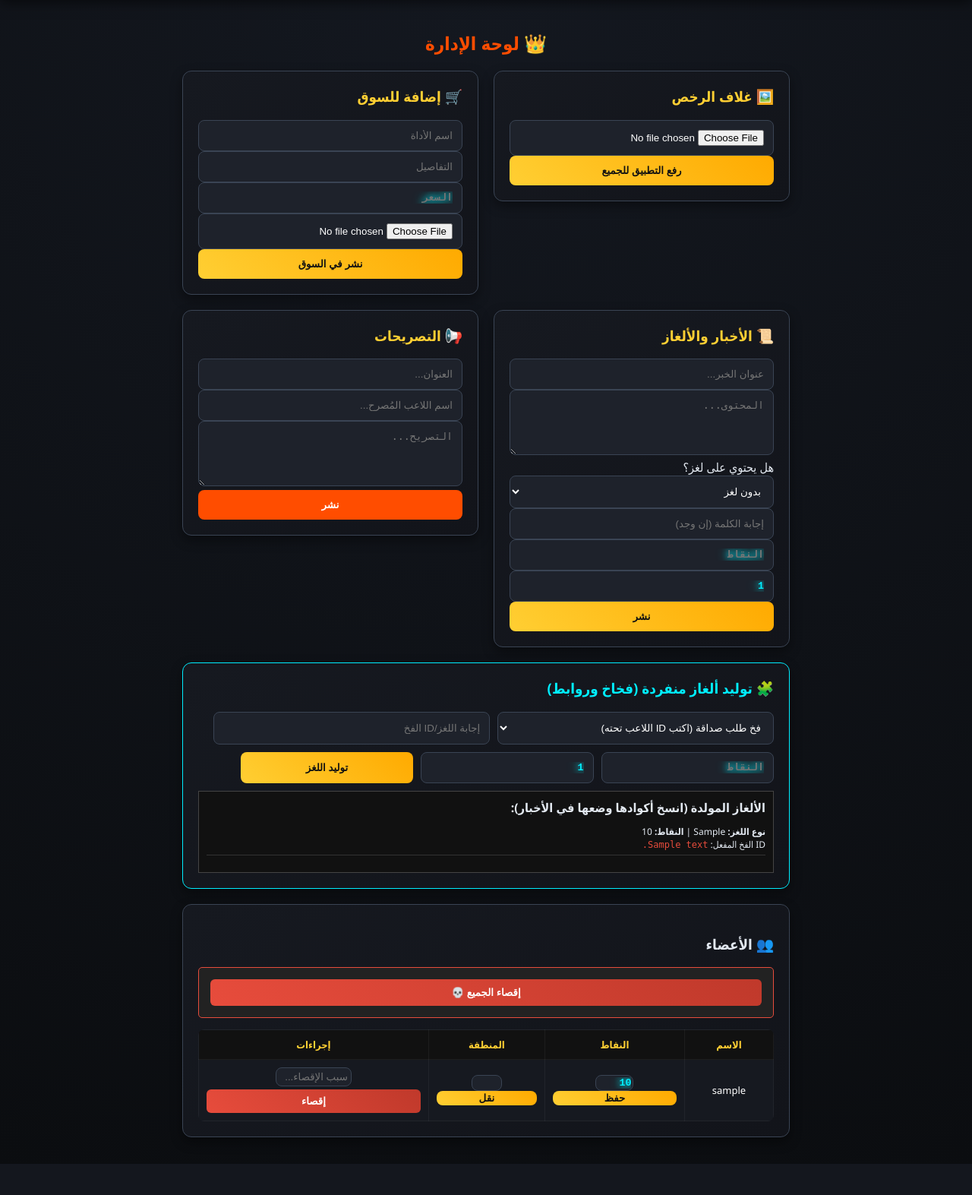
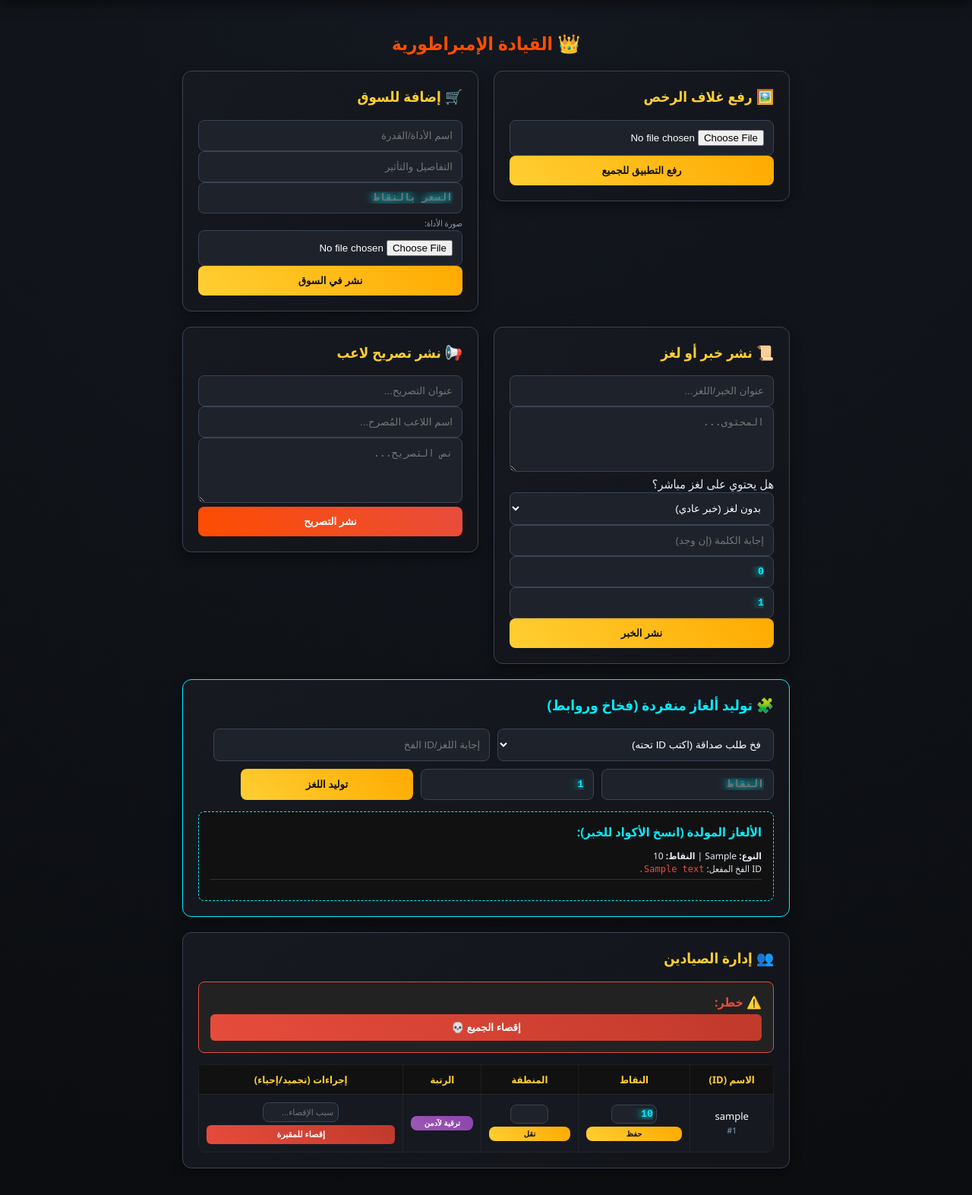
Before and after one commit to willia2minerva-a11y/Borj-Al-Sayd, a Flask app: template templates/admin.html in a window 1280 px wide. Shown: the part 64-1637 px from the top of the page at 76% size. Before the commit the page ends 1596 px from the top, so only its background shows below. Run offline with Flask 2, Linux system fonts and the light colour scheme; the template is opened without the code that fills it: most values are stand-ins (such as "Sample title", 1, 10 or a date in 2020).

Commit message:
Update admin.html

```diff
--- a/templates/admin.html
+++ b/templates/admin.html
@@ -1,11 +1,10 @@
 {% extends 'base.html' %}
 {% block content %}
-<h2 style="color: var(--zone-5-fire); text-align: center;">👑 لوحة الإدارة</h2>
+<h2 style="color: var(--zone-5-fire); text-align: center;">👑 القيادة الإمبراطورية</h2>
 
 <div class="admin-grid">
-    <!-- 1. غلاف الرخص -->
     <div class="hunter-card" style="margin:0;">
-        <h3 style="color: var(--zone-3-gold); margin-top: 0;">🖼️ غلاف الرخص</h3>
+        <h3 style="color: var(--zone-3-gold); margin-top: 0;">🖼️ رفع غلاف الرخص</h3>
         <form method="POST" enctype="multipart/form-data">
             <input type="hidden" name="action" value="update_banner">
             <input type="file" name="banner_file" accept="image/*" required>
@@ -13,14 +12,14 @@
         </form>
     </div>
 
-    <!-- 2. السوق -->
     <div class="hunter-card" style="margin:0;">
         <h3 style="color: var(--zone-3-gold); margin-top: 0;">🛒 إضافة للسوق</h3>
         <form method="POST" enctype="multipart/form-data">
             <input type="hidden" name="action" value="add_store_item">
-            <input type="text" name="item_name" placeholder="اسم الأداة" required>
-            <input type="text" name="item_desc" placeholder="التفاصيل" required>
-            <input type="number" name="item_price" placeholder="السعر" required>
+            <input type="text" name="item_name" placeholder="اسم الأداة/القدرة" required>
+            <input type="text" name="item_desc" placeholder="التفاصيل والتأثير" required>
+            <input type="number" name="item_price" placeholder="السعر بالنقاط" required>
+            <label style="color: var(--text-muted); font-size: 11px;">صورة الأداة:</label>
             <input type="file" name="item_image" accept="image/*">
             <button type="submit" class="btn-primary">نشر في السوق</button>
         </form>
@@ -28,45 +27,46 @@
 </div>
 
 <div class="admin-grid" style="margin-top: 20px;">
-    <!-- 3. الأخبار والألغاز -->
     <div class="hunter-card" style="margin:0;">
-        <h3 style="color: var(--zone-3-gold); margin-top: 0;">📜 الأخبار والألغاز</h3>
+        <h3 style="color: var(--zone-3-gold); margin-top: 0;">📜 نشر خبر أو لغز</h3>
         <form method="POST">
             <input type="hidden" name="action" value="add_news">
-            <input type="text" name="title" placeholder="عنوان الخبر..." required>
+            <input type="text" name="title" placeholder="عنوان الخبر/اللغز..." required>
             <textarea name="content" rows="4" placeholder="المحتوى..." required></textarea>
-            <label>هل يحتوي على لغز؟</label>
+            <label>هل يحتوي على لغز مباشر؟</label>
             <select name="puzzle_type">
-                <option value="none">بدون لغز</option>
+                <option value="none">بدون لغز (خبر عادي)</option>
                 <option value="secret_word">لغز الكلمة (مربع إدخال)</option>
-                <option value="sequence">الكلمات المتسلسلة</option>
+                <option value="sequence">الكلمات المتسلسلة (HTML)</option>
             </select>
             <input type="text" name="puzzle_answer" placeholder="إجابة الكلمة (إن وجد)">
-            <input type="number" name="reward_points" placeholder="النقاط">
-            <input type="number" name="max_winners" placeholder="عدد الفائزين" value="1">
-            <button type="submit" class="btn-primary">نشر</button>
+            <input type="number" name="reward_points" placeholder="جائزة النقاط" value="0">
+            <input type="number" name="max_winners" placeholder="عدد الفائزين المسموح" value="1">
+            <button type="submit" class="btn-primary">نشر الخبر</button>
         </form>
     </div>
 
-    <!-- 4. التصريحات -->
     <div class="hunter-card" style="margin:0;">
-        <h3 style="color: var(--zone-3-gold); margin-top: 0;">📢 التصريحات</h3>
+        <h3 style="color: var(--zone-3-gold); margin-top: 0;">📢 نشر تصريح لاعب</h3>
         <form method="POST">
             <input type="hidden" name="action" value="add_declaration">
-            <input type="text" name="title" placeholder="العنوان..." required>
+            <input type="text" name="title" placeholder="عنوان التصريح..." required>
             <input type="text" name="author" placeholder="اسم اللاعب المُصرح..." required>
-            <textarea name="content" rows="4" placeholder="التصريح..." required></textarea>
-            <button type="submit" class="btn-primary" style="background:var(--zone-5-fire); color:#fff;">نشر</button>
+            <textarea name="content" rows="4" placeholder="نص التصريح..." required></textarea>
+            <button type="submit" class="btn-primary" style="background:linear-gradient(45deg, var(--zone-5-fire), #e74c3c); color:#fff;">نشر التصريح</button>
         </form>
     </div>
 </div>
 
-<!-- 5. الألغاز المنفردة والمخفية -->
 <div class="hunter-card" style="margin-top:20px; border-color:var(--zone-4-diamond);">
     <h3 style="color: var(--zone-4-diamond); margin-top: 0;">🧩 توليد ألغاز منفردة (فخاخ وروابط)</h3>
     <form method="POST" style="display:flex; gap:10px; flex-wrap:wrap;">
         <input type="hidden" name="action" value="add_standalone_puzzle">
-        <select name="puzzle_type" style="width:48%;"><option value="fake_account">فخ طلب صداقة (اكتب ID اللاعب تحته)</option><option value="secret_link">توليد رابط سري</option><option value="multi_click">لغز الضغط المتكرر</option></select>
+        <select name="puzzle_type" style="width:48%;">
+            <option value="fake_account">فخ طلب صداقة (اكتب ID تحته)</option>
+            <option value="secret_link">توليد رابط سري</option>
+            <option value="multi_click">لغز الضغط المتكرر</option>
+        </select>
         <input type="text" name="puzzle_answer" placeholder="إجابة اللغز/ID الفخ" style="width:48%;">
         <input type="number" name="reward_points" placeholder="النقاط" style="width:30%;">
         <input type="number" name="max_winners" placeholder="عدد الفائزين" value="1" style="width:30%;">
@@ -74,13 +74,13 @@
     </form>
 
     {% if hidden_puzzles %}
-    <div style="background:#111; padding:10px; margin-top:10px; border:1px solid #444;">
-        <h4 style="margin:0 0 10px 0;">الألغاز المولدة (انسخ أكوادها وضعها في الأخبار):</h4>
+    <div style="background:#111; padding:15px; margin-top:15px; border-radius: 8px; border:1px dashed var(--zone-4-diamond);">
+        <h4 style="margin:0 0 10px 0; color: var(--zone-4-diamond);">الألغاز المولدة (انسخ الأكواد للخبر):</h4>
         {% for p in hidden_puzzles %}
             <p style="font-size:12px; border-bottom:1px solid #333; padding-bottom:5px;">
-                <strong>نوع اللغز:</strong> {{ p.puzzle_type }} | <strong>النقاط:</strong> {{ p.reward_points }}<br>
-                {% if p.puzzle_type == 'secret_link' %} الكود للخبر: <code style="color:var(--zone-4-diamond);">/secret_link/{{ p.id }}</code>
-                {% elif p.puzzle_type == 'multi_click' %} الكود للخبر: <code style="color:var(--zone-4-diamond);">&lt;span class="multi-click-word" data-id="{{ p.id }}" data-target="5"&gt;الكلمة هنا&lt;/span&gt;</code>
+                <strong>النوع:</strong> {{ p.puzzle_type }} | <strong>النقاط:</strong> {{ p.reward_points }}<br>
+                {% if p.puzzle_type == 'secret_link' %} كود الرابط المخفي: <code style="color:var(--zone-4-diamond); user-select:all;">/secret_link/{{ p.id }}</code>
+                {% elif p.puzzle_type == 'multi_click' %} كود الكلمة للضغط: <code style="color:var(--zone-4-diamond); user-select:all;">&lt;span class="multi-click-word" data-id="{{ p.id }}" data-target="5"&gt;الكلمة هنا&lt;/span&gt;</code>
                 {% else %} ID الفخ المفعل: <code style="color:#e74c3c;">{{ p.puzzle_answer }}</code> {% endif %}
             </p>
         {% endfor %}
@@ -88,24 +88,51 @@
     {% endif %}
 </div>
 
-<!-- 6. الأعضاء -->
 <div class="hunter-card" style="overflow-x: auto; margin-top: 20px;">
-    <h3>👥 الأعضاء</h3>
-    <form method="POST" style="background:#222; padding:15px; border-radius:5px; margin-bottom:15px; border:1px solid #e74c3c;">
-        <input type="hidden" name="action" value="bulk_action"><input type="hidden" name="bulk_type" value="freeze_all">
-        <button type="submit" class="btn-danger" style="padding:10px; width:100%; font-weight:bold;">إقصاء الجميع 💀</button>
+    <h3 style="color: var(--zone-3-gold); margin-top: 0;">👥 إدارة الصيادين</h3>
+
+    <form method="POST" style="background:#222; padding:15px; border-radius:8px; margin-bottom:15px; border:1px solid #e74c3c;">
+        <input type="hidden" name="action" value="bulk_action">
+        <input type="hidden" name="bulk_type" value="freeze_all">
+        <strong style="color: #e74c3c;">⚠️ خطر:</strong>
+        <button type="submit" class="btn-danger" style="padding:10px; width:100%; font-weight:bold; margin-top: 5px;" onclick="return confirm('تأكيد إقصاء جميع الصيادين العاديين؟');">إقصاء الجميع 💀</button>
     </form>
+
     <table>
-        <tr><th>الاسم</th><th>النقاط</th><th>المنطقة</th><th>إجراءات</th></tr>
+        <tr><th>الاسم (ID)</th><th>النقاط</th><th>المنطقة</th><th>الرتبة</th><th>إجراءات (تجميد/إحياء)</th></tr>
         {% for u in users %}
         <tr>
-            <td style="color:#fff;">{{ u.username }}</td>
-            <td><form method="POST"><input type="hidden" name="action" value="add_points"><input type="hidden" name="user_id" value="{{ u.id }}"><input type="number" name="points_amount" value="{{ u.points }}" style="width:50px; padding:2px;"><button type="submit" class="btn-primary" style="padding:2px;">حفظ</button></form></td>
-            <td><form method="POST"><input type="hidden" name="action" value="change_zone"><input type="hidden" name="user_id" value="{{ u.id }}"><input type="number" name="zone_num" value="{{ u.zone }}" style="width:40px; padding:2px;"><button type="submit" class="btn-primary" style="padding:2px;">نقل</button></form></td>
+            <td style="color:#fff;">{{ u.username }} <br><small style="color: var(--text-muted);">#{{ u.hunter_id }}</small></td>
             <td>
-                <form method="POST"><input type="hidden" name="user_id" value="{{ u.id }}">
-                    {% if u.status != 'active' %}<input type="hidden" name="action" value="activate"><button type="submit" class="btn-primary" style="background:#2ecc71;">إحياء</button>
-                    {% else %}<input type="hidden" name="action" value="freeze"><input type="text" name="freeze_reason" placeholder="سبب الإقصاء..." style="width:100px; padding:4px; margin-bottom:4px;"><button type="submit" class="btn-danger" style="width:100%;">إقصاء</button>{% endif %}
+                <form method="POST" style="margin:0;"><input type="hidden" name="action" value="add_points"><input type="hidden" name="user_id" value="{{ u.id }}">
+                <input type="number" name="points_amount" value="{{ u.points }}" class="neon-number" style="width:60px; padding:4px;"><button type="submit" class="btn-primary" style="padding:4px; font-size:10px; margin-top:4px;">حفظ</button></form>
+            </td>
+            <td>
+                <form method="POST" style="margin:0;"><input type="hidden" name="action" value="change_zone"><input type="hidden" name="user_id" value="{{ u.id }}">
+                <input type="number" name="zone_num" value="{{ u.zone }}" class="neon-number" style="width:50px; padding:4px;"><button type="submit" class="btn-primary" style="padding:4px; font-size:10px; margin-top:4px;">نقل</button></form>
+            </td>
+            <td>
+                {% if u.hunter_id == 1000 %}
+                    <span style="color: var(--zone-3-gold); font-weight:bold;">👑 الإمبراطور</span>
+                {% else %}
+                    <form method="POST" style="margin:0;"><input type="hidden" name="user_id" value="{{ u.id }}">
+                    {% if u.role != 'admin' %}
+                        <input type="hidden" name="action" value="make_admin"><button type="submit" class="btn-primary" style="padding:4px; font-size:10px; background:linear-gradient(45deg, #9b59b6, #8e44ad); color:#fff;">ترقية لآدمن</button>
+                    {% else %}
+                        <input type="hidden" name="action" value="remove_admin"><button type="submit" class="btn-danger" style="padding:4px; font-size:10px; width:100%;">سحب الرتبة</button>
+                    {% endif %}
+                    </form>
+                {% endif %}
+            </td>
+            <td>
+                <form method="POST" style="margin:0;"><input type="hidden" name="user_id" value="{{ u.id }}">
+                    {% if u.status != 'active' %}
+                        <input type="hidden" name="action" value="activate"><button type="submit" class="btn-primary" style="background:linear-gradient(45deg, #2ecc71, #27ae60); color:#000; padding:6px; font-size:11px;">إحياء الصائد</button>
+                    {% else %}
+                        <input type="hidden" name="action" value="freeze">
+                        <input type="text" name="freeze_reason" placeholder="سبب الإقصاء..." style="width:100px; padding:6px; font-size:11px; margin-bottom:4px;">
+                        <button type="submit" class="btn-danger" style="width:100%; padding:6px; font-size:11px;">إقصاء للمقبرة</button>
+                    {% endif %}
                 </form>
             </td>
         </tr>
```
